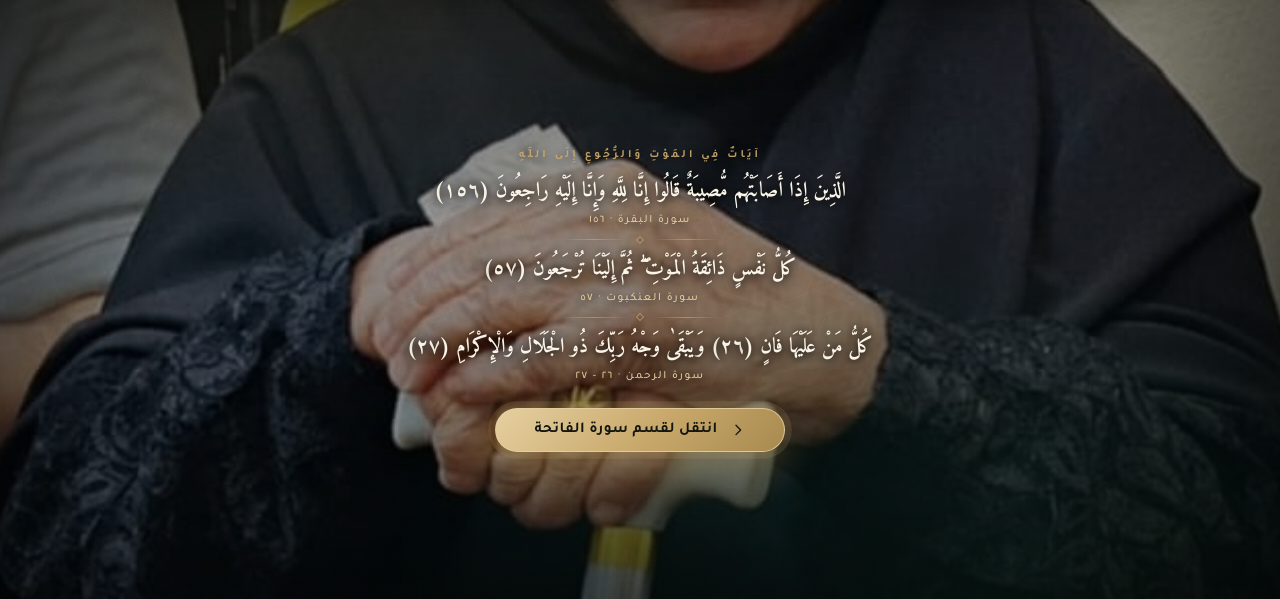
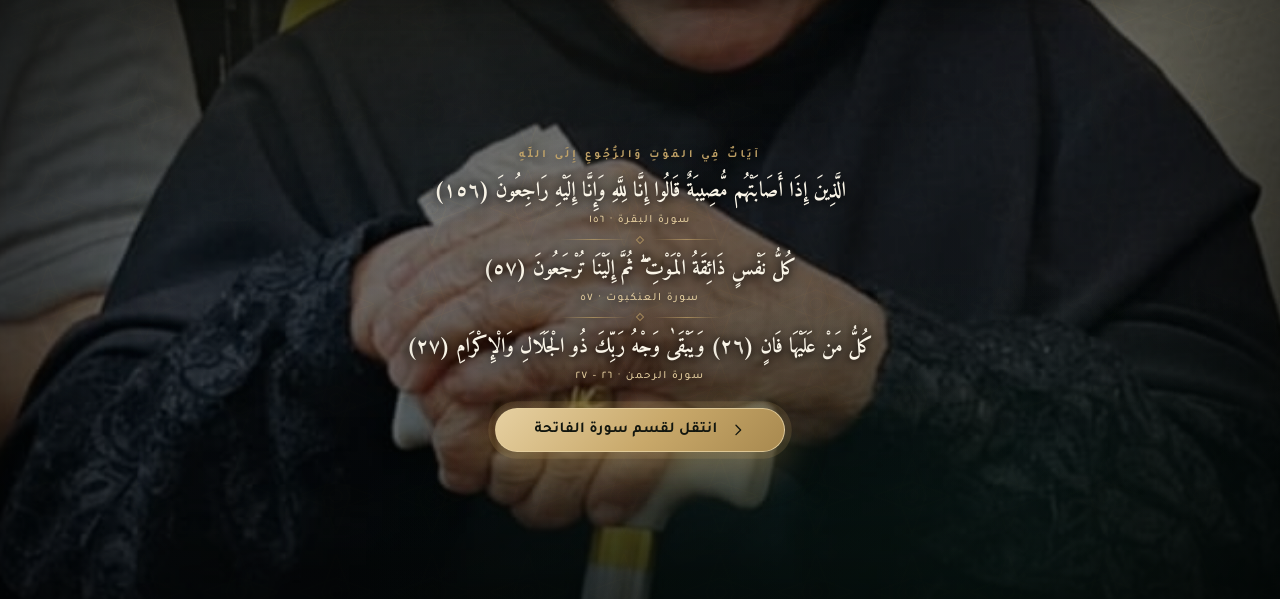
Before and after one commit to mmhmdsalaheldin/seham-abdelfattah, a plain HTML site: page index.html in a window 1280 px wide. Shown: the part 128-727 px from the top of the page. Drawn offline with Linux system fonts and the light colour scheme; a web font is replaced by a local one.

Commit message:
Update index.html

```diff
--- a/index.html
+++ b/index.html
@@ -14,7 +14,7 @@
 <style>
 :root{
   --bg-image: url("1.jpeg");
-  --bg-brightness: .92;
+  --bg-brightness: .80;
   --bg-saturation: .95;
   --bg-contrast: 1.02;
 
@@ -36,7 +36,7 @@ html,body{
 
 body{
   font-family:'Tajawal',system-ui,-apple-system,sans-serif;
-  background:radial-gradient(ellipse at 50% 0%, #14201a 0%, #0a0d0b 55%, #060807 100%);
+  background:radial-gradient(ellipse at 50% 0%, #101a14 0%, #070a08 55%, #040605 100%);
   color:var(--paper);
   height:100vh;
   height:100dvh;
@@ -64,22 +64,22 @@ body{
 .bg-blend{
   position:fixed; inset:0; z-index:1; pointer-events:none;
   background:
-    radial-gradient(ellipse 70% 55% at 28% 12%, rgba(200,168,106,.16), transparent 62%),
-    radial-gradient(ellipse 80% 60% at 78% 88%, rgba(16,74,58,.32), transparent 65%),
+    radial-gradient(ellipse 70% 55% at 28% 12%, rgba(200,168,106,.14), transparent 62%),
+    radial-gradient(ellipse 80% 60% at 78% 88%, rgba(16,74,58,.30), transparent 65%),
     linear-gradient(165deg,
-      rgba(6,9,8,.62) 0%,
-      rgba(6,9,8,.28) 38%,
-      rgba(6,9,8,.35) 62%,
-      rgba(6,9,8,.72) 100%);
+      rgba(6,9,8,.68) 0%,
+      rgba(6,9,8,.34) 38%,
+      rgba(6,9,8,.42) 62%,
+      rgba(6,9,8,.78) 100%);
 }
 .bg-blend::after{
   content:'';
   position:absolute; inset:0;
   background:linear-gradient(165deg,
-      rgba(6,9,8,.55) 0%,
-      rgba(6,9,8,.10) 42%,
-      rgba(6,9,8,.15) 66%,
-      rgba(6,9,8,.60) 100%);
+      rgba(6,9,8,.60) 0%,
+      rgba(6,9,8,.14) 42%,
+      rgba(6,9,8,.20) 66%,
+      rgba(6,9,8,.66) 100%);
 }
 
 .bg-pattern{
@@ -92,7 +92,7 @@ body{
 
 .bg-vignette{
   position:fixed; inset:0; z-index:3; pointer-events:none;
-  box-shadow:inset 0 0 180px 40px rgba(0,0,0,.55);
+  box-shadow:inset 0 0 180px 40px rgba(0,0,0,.60);
 }
 
 /* ============ الإطار العام ============ */
```
